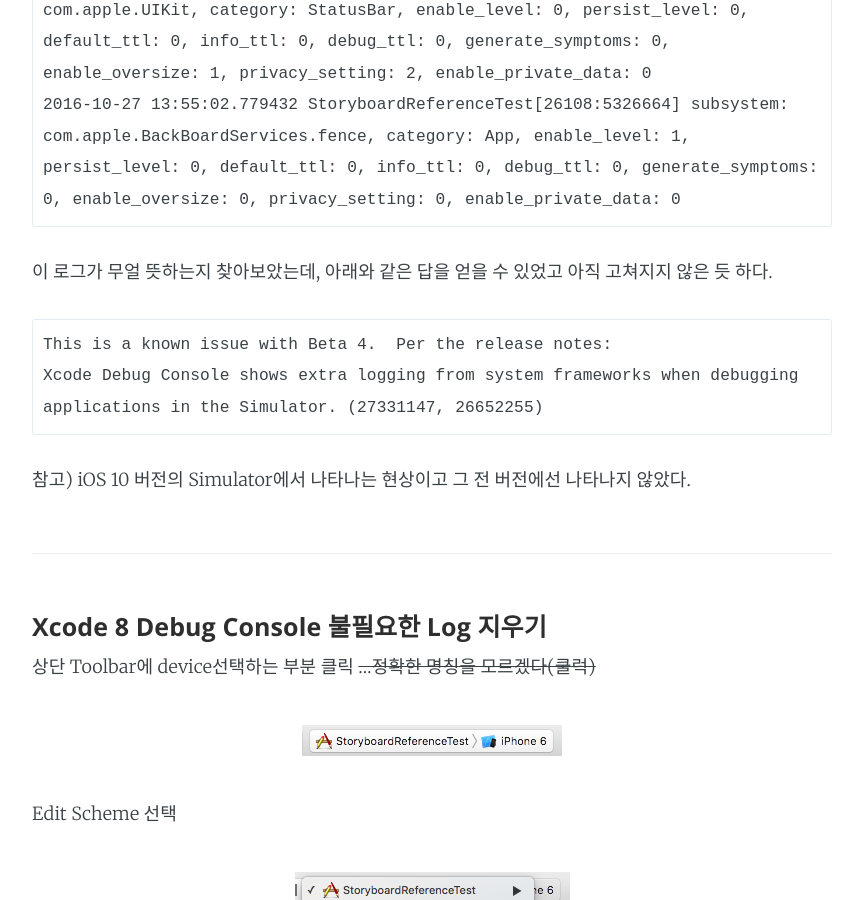
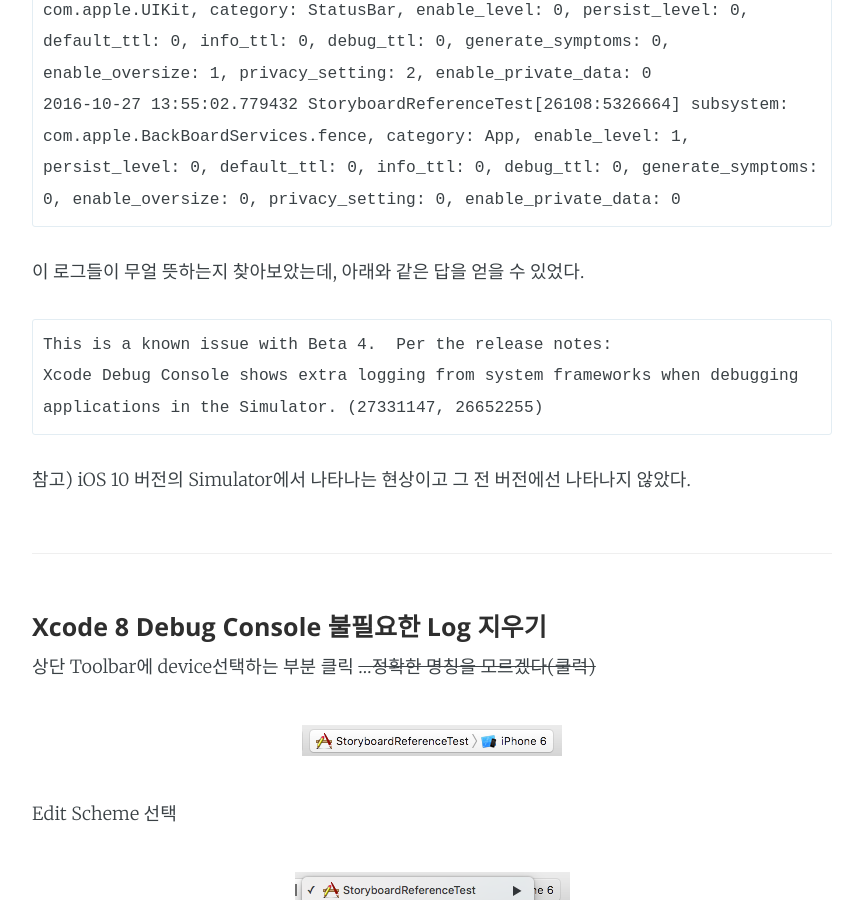
Before and after one commit to ham1955burger/ham1955burger.github.com, a Jekyll site: the page built from _posts/2016-10-27-xcode8-simulator-log.md, in a window 1280 px wide and 900 px high, scrolled down 779 px. Shown: the whole window, without its empty margins (208-1071 px from the left). Built offline with Jekyll 4.4.1, drawn with Linux system fonts in a browser that asks for light colours; comment, search, counter and statistics services are not loaded.

Commit message:
modify: xcode8 simulator log

```diff
--- a/_posts/2016-10-27-xcode8-simulator-log.md
+++ b/_posts/2016-10-27-xcode8-simulator-log.md
@@ -13,7 +13,7 @@ Xcode 8로 Update 한 뒤로, Simulator에서 아래와 같은 이상한 log들
     2016-10-27 13:55:02.662661 StoryboardReferenceTest[26108:5326664] subsystem: com.apple.UIKit, category: StatusBar, enable_level: 0, persist_level: 0, default_ttl: 0, info_ttl: 0, debug_ttl: 0, generate_symptoms: 0, enable_oversize: 1, privacy_setting: 2, enable_private_data: 0
     2016-10-27 13:55:02.779432 StoryboardReferenceTest[26108:5326664] subsystem: com.apple.BackBoardServices.fence, category: App, enable_level: 1, persist_level: 0, default_ttl: 0, info_ttl: 0, debug_ttl: 0, generate_symptoms: 0, enable_oversize: 0, privacy_setting: 0, enable_private_data: 0
 
-이 로그가 무얼 뜻하는지 찾아보았는데, 아래와 같은 답을 얻을 수 있었고 아직 고쳐지지 않은 듯 하다.
+이 로그들이 무얼 뜻하는지 찾아보았는데, 아래와 같은 답을 얻을 수 있었다.
 
     This is a known issue with Beta 4.  Per the release notes:
     Xcode Debug Console shows extra logging from system frameworks when debugging applications in the Simulator. (27331147, 26652255)
```
